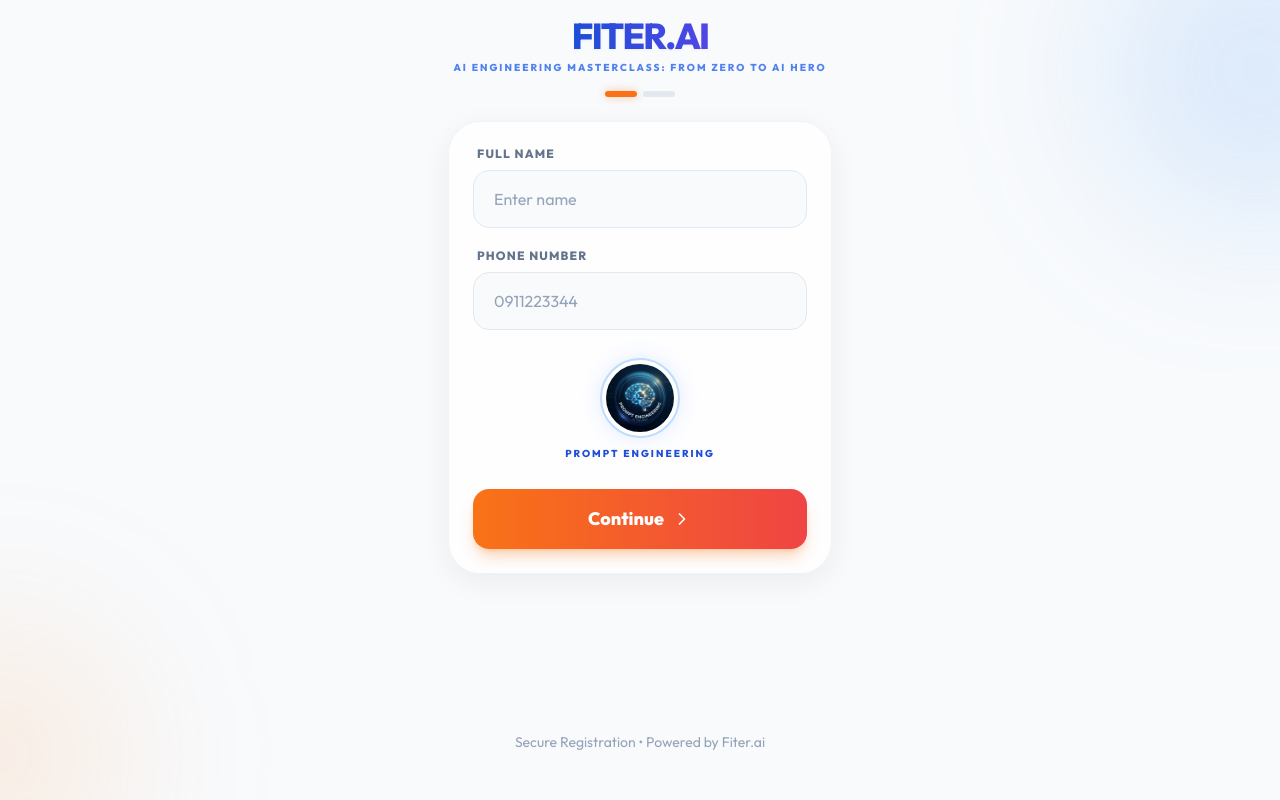
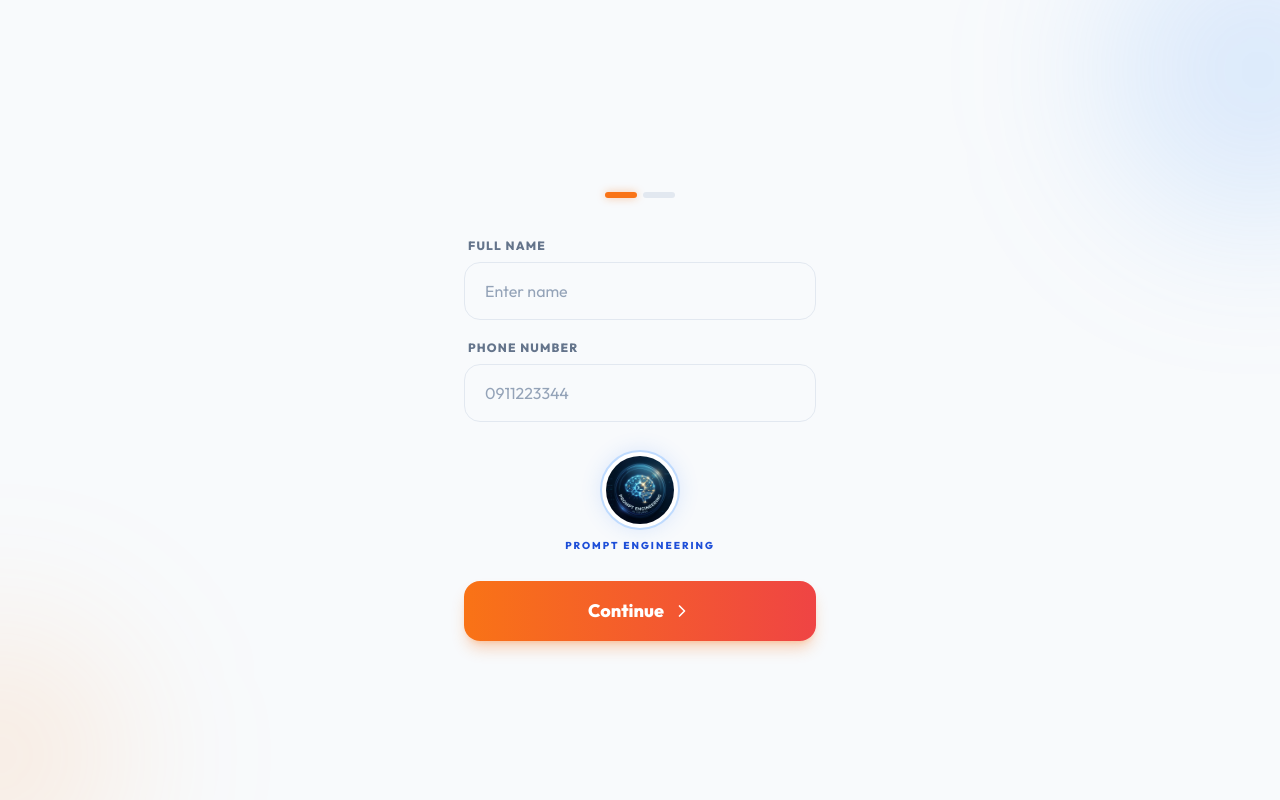
Before and after one commit to elias2025new/fiter.ai, a React (Vite) app in the folder client/: page / in a window 1280 px wide. Built offline with nearby package versions, Linux system fonts and the light colour scheme.

Commit message:
Remove header and Fiter.ai branding for full app view

```diff
--- a/client/src/App.tsx
+++ b/client/src/App.tsx
@@ -116,7 +116,7 @@
           <CheckCircle2 size={64} className="text-green-600" />
         </motion.div>
         <h1 className="text-3xl font-extrabold mb-2 bg-gradient-to-r from-green-500 to-emerald-600 bg-clip-text text-transparent">
-          Welcome to Fiter.ai!
+          Welcome!
         </h1>
         <p className="text-slate-600 max-w-xs mx-auto">
           Registration complete. We'll reach out shortly!
@@ -132,32 +132,14 @@
         <div className="absolute bottom-[-10%] left-[-10%] w-[250px] h-[250px] bg-orange-400/15 rounded-full blur-[80px]" />
       </div>
 
-      <header className="w-full max-w-sm mb-6 text-center relative z-10">
-        <motion.h1
-          className="text-4xl font-black mb-1 tracking-tighter"
-        >
-          <span className="bg-gradient-to-r from-blue-700 to-indigo-600 bg-clip-text text-transparent uppercase drop-shadow-sm">
-            FITER.AI
-          </span>
-        </motion.h1>
-        <motion.p
-          initial={{ opacity: 0, y: 5 }}
-          animate={{ opacity: 1, y: 0 }}
-          transition={{ delay: 0.2 }}
-          className="text-[10px] font-bold tracking-[0.2em] text-blue-600/80 uppercase mb-4"
-        >
-          AI Engineering Masterclass: From Zero to AI Hero
-        </motion.p>
-        <div className="flex justify-center gap-1.5">
+      <motion.div
+        layout
+        className="w-full max-w-sm relative z-10 p-4 mt-8 flex-1 flex flex-col justify-center"
+      >
+        <div className="flex justify-center gap-1.5 mb-10">
           <div className={`h-1.5 w-8 rounded-full transition-all duration-500 ${step === 1 ? 'bg-orange-500 shadow-[0_0_8px_rgba(249,115,22,0.4)]' : 'bg-slate-200'}`} />
           <div className={`h-1.5 w-8 rounded-full transition-all duration-500 ${step === 2 ? 'bg-orange-500 shadow-[0_0_8px_rgba(249,115,22,0.4)]' : 'bg-slate-200'}`} />
         </div>
-      </header>
-
-      <motion.div
-        layout
-        className="w-full max-w-sm bg-white/80 backdrop-blur-xl border border-slate-200/50 rounded-[2rem] p-6 shadow-[0_8px_30px_rgb(0,0,0,0.06)] relative z-10"
-      >
         <form onSubmit={handleSubmit} noValidate className="space-y-5">
           <AnimatePresence mode="wait">
             {step === 1 ? (
@@ -319,11 +301,6 @@
           </AnimatePresence>
         </form>
       </motion.div>
-      <footer className="mt-auto py-8 text-center relative z-10">
-        <p className="text-slate-400 text-sm flex items-center gap-2">
-          Secure Registration • Powered by Fiter.ai
-        </p>
-      </footer>
     </div>
   );
 }
```
